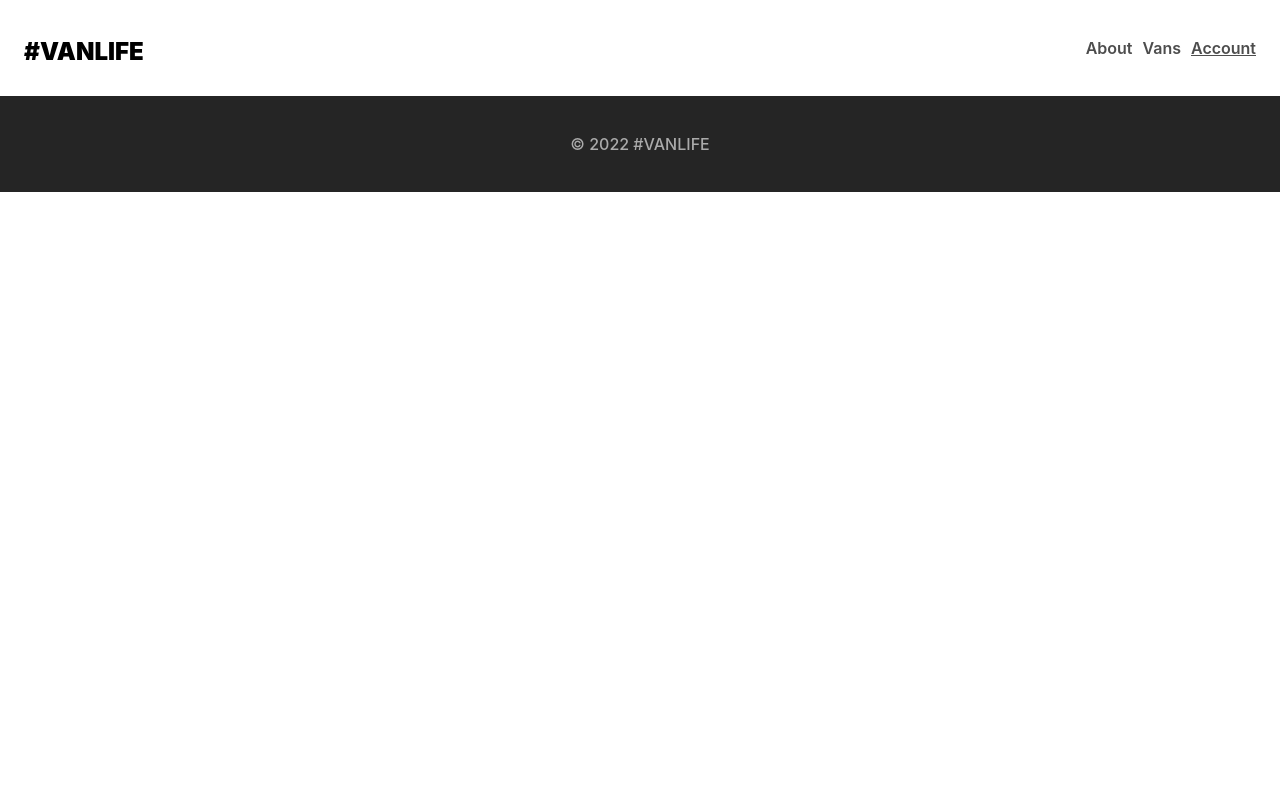
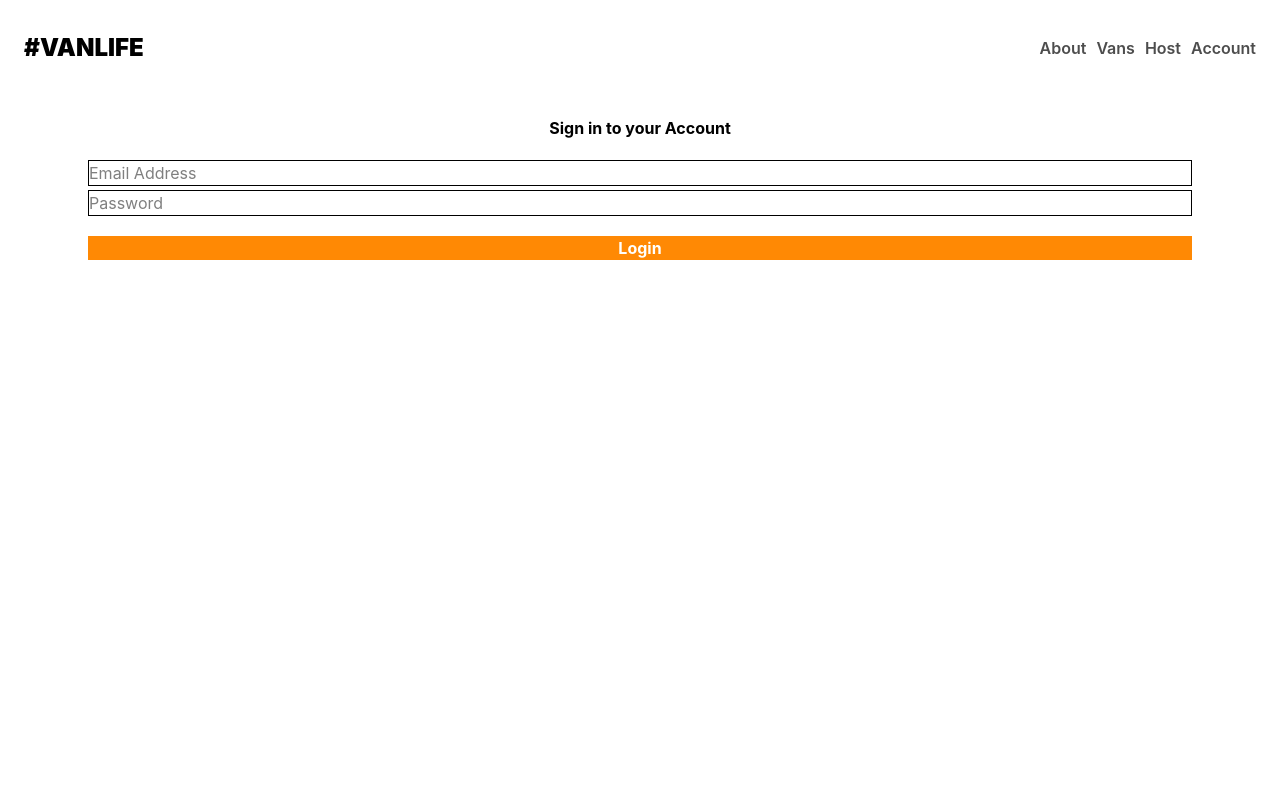
Before and after one commit to TaiyabaBhatti/VansLife, a React (Vite) app: page /account in a window 1280 px wide. Shown: the top 800 px of the page. Built offline with nearby package versions, Linux system fonts and the light colour scheme; what miragejs would draw is missing.

Commit message:
modified

```diff
--- a/package.json
+++ b/package.json
@@ -15,6 +15,7 @@
     "miragejs": "^0.1.48",
     "react": "^19.1.0",
     "react-dom": "^19.1.0",
+    "react-hook-form": "^7.58.1",
     "react-router-dom": "^7.6.2",
     "tailwindcss": "^4.1.10"
   },
--- a/src/App.jsx
+++ b/src/App.jsx
@@ -15,7 +15,8 @@ import VanDetails from "./pages/VansPage/DetaliedPage/VanDetails";
 import Vans, { loaderLoad as vansLoader } from "./pages/VansPage/VansPage";
 import BlankPage from "./pages/BlankPage";
 import Error from "./components/ui/Error";
-import Account from "./pages/Account";
+import AccountPage from "./pages/Account/AccountPage";
+import HostPage from "./pages/Host/HostPage";
 
 makeServer();
 // import RoutePages from "./routing/RoutePages";
@@ -26,7 +27,7 @@ const router = createBrowserRouter(
       <Route index element={<Home />} />
       <Route path="home" element={<Home />} />
       <Route path="about" element={<About />} />
-      <Route path="account" element={<Account />} />
+      <Route path="account" element={<AccountPage />} />
       <Route
         path="vans"
         element={<Vans />}
@@ -38,6 +39,9 @@ const router = createBrowserRouter(
         <Route path="photos" element={<VanPhotos />} />
         <Route index element={<VanDetails />} />
       </Route>
+
+      <Route path="host" element={<HostPage />} />
+
       <Route path="*" element={<BlankPage />} />
     </Route>
   )
--- a/src/components/Header.jsx
+++ b/src/components/Header.jsx
@@ -3,7 +3,7 @@ import { Link, NavLink } from "react-router-dom";
 
 export default function Header() {
   return (
-    <header className="h-24 flex flex-row justify-between py-9 px-6">
+    <header className="h-24 flex flex-row justify-between py-9 px-6 items-center">
       <div>
         <Link to={"home"} className="font-black text-2xl">
           #VANLIFE
@@ -25,9 +25,15 @@ export default function Header() {
         >
           Vans
         </NavLink>
-        <NavLink to={"account"} className="">
+        <NavLink
+          to={"host"}
+          className={({ isActive }) => (isActive ? "active" : "")}
+        >
+          Host
+        </NavLink>
+        <Link to={"account"} className="">
           Account
-        </NavLink>
+        </Link>
       </nav>
     </header>
   );
--- a/src/pages/Account.jsx
+++ /dev/null
@@ -1,5 +0,0 @@
-import React from "react";
-
-export default function Account() {
-  return <section></section>;
-}
--- /dev/null
+++ b/src/pages/Account/AccountPage.jsx
@@ -0,0 +1,14 @@
+import React from "react";
+import Wrapper from "../../components/ui/Wrapper";
+import Login from "./Login";
+
+export default function AccountPage() {
+  return (
+    <Wrapper className={"min-h-screen"}>
+      <div className="mt-5">
+        <h1 className="text-center font-bold mb-5">Sign in to your Account</h1>
+        <Login />
+      </div>
+    </Wrapper>
+  );
+}
--- /dev/null
+++ b/src/pages/Account/Login.jsx
@@ -0,0 +1,41 @@
+import React from "react";
+import { useForm } from "react-hook-form";
+
+export default function Login() {
+  const { register, handleSubmit } = useForm();
+
+  const onSubmitForm = (data) => {
+    console.log(data);
+  };
+
+  return (
+    <form action="" className="space-y-5" onSubmit={handleSubmit(onSubmitForm)}>
+      <div className="space-y-1">
+        <div className="border-[1px]">
+          <label htmlFor="email"></label>
+          <input
+            placeholder="Email Address"
+            id="email"
+            type="email"
+            className="outline-0 w-full"
+            {...register("email-address", { required: true })}
+          />
+        </div>
+        <div className="border-[1px]">
+          <label htmlFor="password"></label>
+          <input
+            placeholder="Password"
+            className="outline-0 w-full"
+            id="password"
+            type="password"
+            {...register("password", { required: true })}
+          />
+        </div>
+      </div>
+
+      <button className="bg-orange-400 w-full text-white font-bold">
+        Login
+      </button>
+    </form>
+  );
+}
--- /dev/null
+++ b/src/pages/Account/SignUp.jsx
@@ -0,0 +1,5 @@
+import React from "react";
+
+export default function SignUp() {
+  return <div></div>;
+}
```
Also changed, not shown: 1 other file (tests, documents, lock files or other folders).
